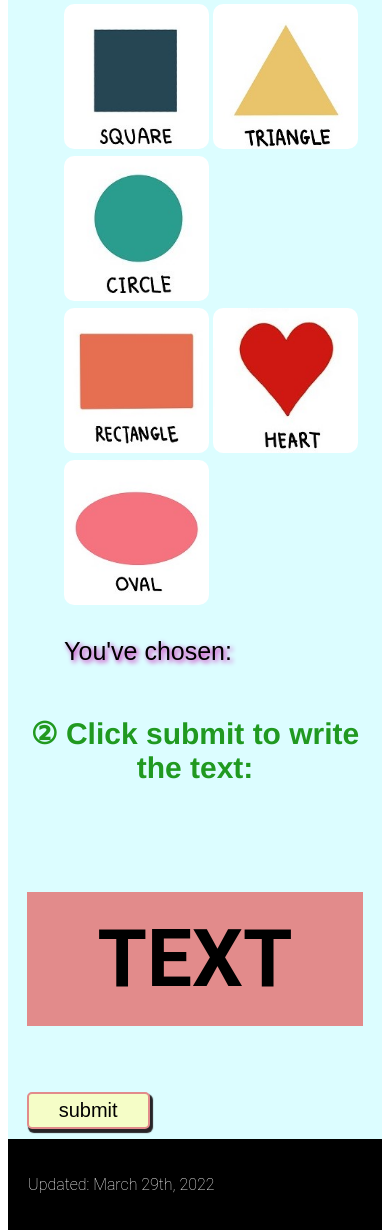
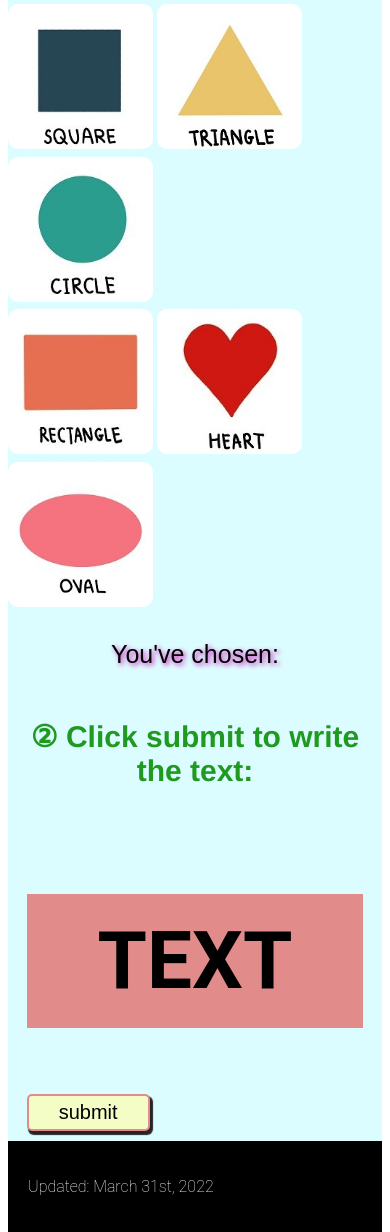
Before and after one commit to rkna02/Drawing-Robot-with-Web-App, a plain HTML site: page public/pages/mode1cont.html in a window 390 px wide. Shown: the part 311-1543 px from the top of the page. Drawn offline with nearby package versions, Linux system fonts and the light colour scheme; no server answers.

Commit message:
stylesheet good

```diff
--- a/public/pages/mode1cont.html
+++ b/public/pages/mode1cont.html
@@ -42,12 +42,13 @@
       <section class="mode-1-sub" id="Mode1">
         <script>
           function printShape(shape) {
-          document.getElementById("demo").innerHTML = shape;
+            document.getElementById("demo").innerHTML = shape;
           }
         </script>
+
         <div class="option1">
           <h2>① Choose one shape below:</h2>
-          <div class="shapes"> <!--option1-->
+          <div class="shapes">
             <input type="image" src="../styles/shape_square.jpg" id = "square" class = "block" onclick="printShape('SQUARE')" value = "square">
 
             <input type="image" src="../styles/shape_triangle.jpg" id = "triangle" class = "block" onclick="printShape('TRIANGLE')" value = "triangle">
@@ -68,14 +69,12 @@
         </div>
 
         <div class="option2">
-          <h2>② Click submit to write the text:</h2> <!--option2 title-->
+          <h2>② Click submit to write the text:</h2>
           <div class="chatbox">
             <h1>TEXT</h1>
-            <!-- <label for="fname"> <br> Input text:</label> -->
-            <!-- <input type="text" id="content" placeholder="Enter content max length 40" maxlength="40"> -->
             <button type="button" id="submit">submit</button>
-            <!-- <button type="button" id="clear">clear</button> -->
           </div>
+
           <script>
             var al;
             var Wrapper = {
@@ -102,6 +101,7 @@
                 }
                 return null;
               },
+
               fillText(ctx, text) {
                 text = /^[a-zA-Z]*$/.test(text) ? text.toLocaleUpperCase() : text;
                 ctx.fillStyle = 'white';
@@ -109,6 +109,7 @@
                 //ctx.translate(20, 50);
                 ctx.fillText(text, 20, 50);
               },
+
               drawImage(text) {
                 var canvas = document.createElement('canvas');
                 var ctx = canvas.getContext('2d');
@@ -131,10 +132,12 @@
                   };
                 });
               },
+
               resetBgColor() {
                 this.ctx.fillStyle = this.bgColor;
                 this.ctx.fillRect(0, 0, this.canvas.width, this.canvas.height);
               },
+
               btn_submit() {
                 var self = this;
                 let content = this.getElement('content');
@@ -176,6 +179,7 @@
                   });
                 });
               },
+
               btn_clear() {
                 this.ctx.clearRect(0, 0, this.canvas.width, this.canvas.height);
                 this.resetBgColor();
@@ -196,18 +200,13 @@
                   self.btn_clear();
                 };
                 this.resetBgColor();
-                // for (let i = 1; i <= 35; i++) {
-                //   // this.images.push('./img/' + i + '.png');
-                //   this.images.push('./img/1.png');
-                // }
               },
+            }
 
-            }
             window.onload = function () {
               Wrapper.init();
             };
           </script>
-          <!-- <script src="./app1.js"></script> -->
         </div>
 
       </section>
@@ -218,17 +217,16 @@
       </div>
 
       <footer>
-        <p>Updated: March 29th, 2022</p>
+        <p>Updated: March 31st, 2022</p>
       </footer>
 
       <script src="/socket.io/socket.io.js"> </script>
       <script>
         const socket = io();
-        // socket.on('greeting-from-server', function (message) {
-        //   document.body.appendChild(document.createTextNode(message.greeting));
-        // });
+
+        // Update drawing status to "Done" when it is done drawing
+
         socket.on('Done1', (msg) => {
-          //put done msg
           document.getElementById("drawing").style.display = "none";
           document.getElementById("done").style.display = "block";
           setTimeout(() => {
@@ -236,23 +234,13 @@
           }, 1400);
         });
 
+        // Button sockets
+
         const squarebtn = document.getElementById("square");
         squarebtn.addEventListener("click", () =>{
-          // socket.emit('greeting-from-btn',{
-          //   greeting: 'Hello Server from btn'
-          // });
           document.getElementById("drawing").style.display = "block";
           socket.emit('square_cmd', squarebtn.value);
         });
-        // socket.emit('greeting-from-client',{
-        //   greeting: 'Hello Server'
-        // });
-
-        const submitbtn = document.getElementById("submit");
-        const input = document.getElementById("content")
-        submitbtn.addEventListener("click", () =>{
-          socket.emit('input', content.value);
-        })
 
         const trianglebtn = document.getElementById("triangle");
         trianglebtn.addEventListener("click", () =>{
@@ -283,9 +271,13 @@
           document.getElementById("drawing").style.display = "block";
           socket.emit('oval_cmd', ovalbtn.value);
         });
-        // socket.emit('greeting-from-client',{
-        //   greeting: 'Hello Server'
-        // });
+
+        const submitbtn = document.getElementById("submit");
+        const input = document.getElementById("content")
+        submitbtn.addEventListener("click", () =>{
+          socket.emit('input', content.value);
+        })
+
       </script>
 
     </body>
--- a/public/styles/style.css
+++ b/public/styles/style.css
@@ -8,7 +8,9 @@
         b. Robot Structure
         c. Modes Description
     3. Mode 1 Page Styles
-        a.
+        a. Title and Overall Format
+        b. Option 1: Draw Shape
+        c. Option 2: Write Text
     4. Mode 2 Page Styles
         a. Instructions
         b. Control Pad
@@ -365,6 +367,8 @@ footer {
 /* 3. Mode 1 Page Styles
 ======================================= */
 
+/* 3a. Title and Overall Format */
+
 .mode1_title{
     display: flex;
     background-image: url("mode1_bg.jpg");
@@ -382,16 +386,14 @@ footer {
     background-color: rgb(220, 253, 255);
 }
 
-.option2 h1 {
-    padding: 20px;
-    background-color: rgb(226, 139, 139);
-}
-
 .mode-1-sub h2{
     font-size: 30px;
     font-family: 'Franklin Gothic Medium';
     color: rgb(32, 153, 32);
 }
+
+
+/* 3b. Option 1: Draw Shape */
 
 .option1{
     width: 50%;
@@ -424,8 +426,16 @@ footer {
     font-family: fantasy;
 }
 
+
+/* 3c. Option 2: Write Text */
+
 .option2{
     width: 50%;
+}
+
+.option2 h1 {
+    padding: 20px;
+    background-color: rgb(226, 139, 139);
 }
 
 .chatbox {
@@ -446,24 +456,6 @@ footer {
     cursor: pointer;
 }
 
-@media only screen and (max-width: 1130px) {
-    .mode-1-sub {
-        display: flex;
-        flex-direction: column;
-        justify-content: center;
-        align-items: center;
-        margin: 0 auto;
-    }
-
-    .option1, .option2 {
-        width: 100%;
-    }
-
-    .shapes {
-        justify-content: 0 auto;
-    }
-}
-
 .status {
     display: flex;
     background-color: rgb(32, 153, 32);
@@ -477,6 +469,34 @@ footer {
 
 #done {
     display: none;
+}
+
+@media only screen and (max-width: 1130px) {
+
+    .mode-1-sub {
+        display: flex;
+        flex-direction: column;
+        justify-content: center;
+        align-items: center;
+        margin: 0 auto;
+    }
+
+    .option1, .option2 {
+        width: 100%;
+        display: flex;
+        flex-direction: column;
+        justify-content: center;
+        align-items: center;
+        margin: 0 auto;
+    }
+
+    .shapes {
+        margin-left: 0;
+    }
+
+    .shape_text {
+        margin-left: 0;
+    }
 }
 
 
```
Also changed, not shown: public/index.html (+1 -1 lines), public/pages/mode2cont.html (+1 -1 lines).
